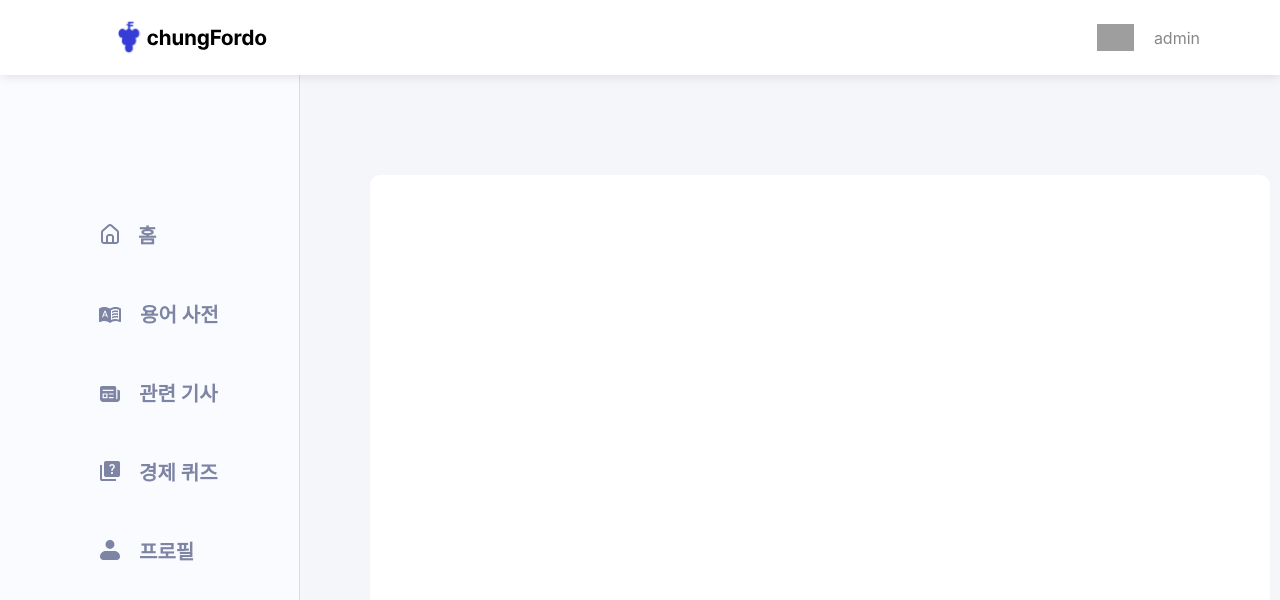
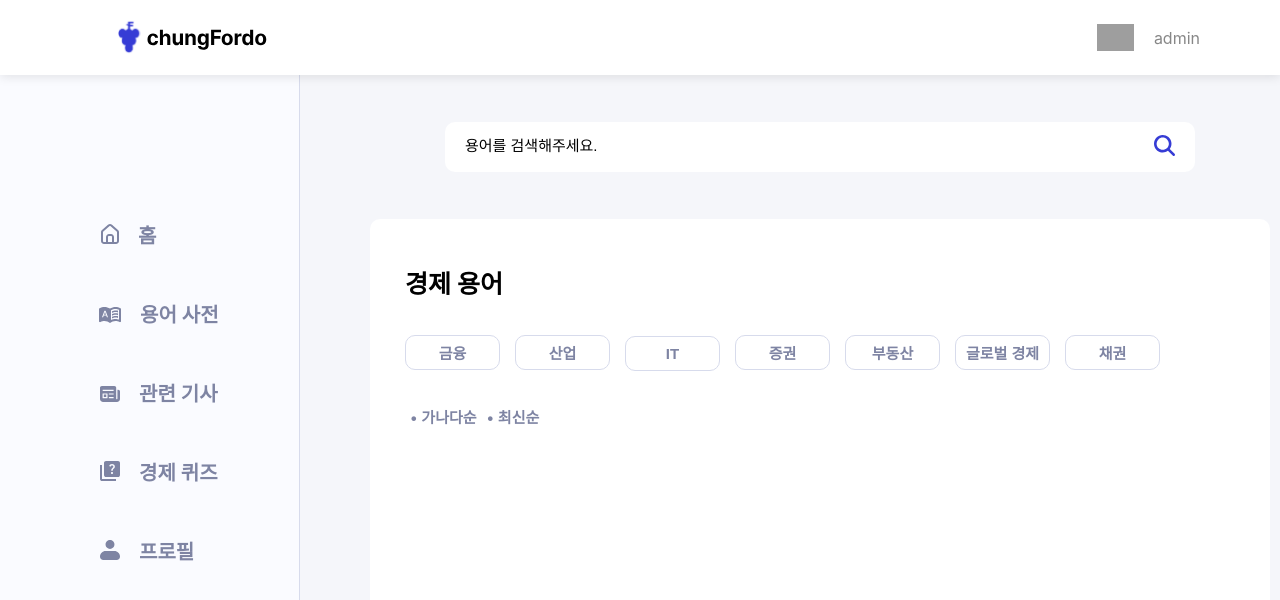
Before and after one commit to teamMinari/MinariWeb, a React (Create React App) app: page /dictionary in a window 1280 px wide. Shown: the top 600 px of the page. Built offline with nearby package versions, Linux system fonts and the light colour scheme; grey boxes are pictures that could not be loaded.

Commit message:
feat :: Dictionary 뷰 일부 구현
Dictionary view

```diff
--- a/src/components/Header/Header.jsx
+++ b/src/components/Header/Header.jsx
@@ -1,15 +1,19 @@
 import React from "react";
 import * as M from "../../styles/HeaderStyle";
+import logoImg from '../../assets/image/logo.svg';
+import profileImg from '../../assets/image/profile.svg';
 
 const header = () => {
   return (
     <M.Form>
       <M.Bar>
         <M.Container>
-          <M.LogoImg />
+          <M.LogoLink to="/">
+            <M.LogoImg src={logoImg} alt="logo" />
+          </M.LogoLink>
         </M.Container>
-        <M.AuthContainer to="./myprofile">
-          <M.MemberProfile />
+        <M.AuthContainer to="/myprofile">
+          <M.MemberProfile src={profileImg} alt="profile" />
           <M.MemberName>admin</M.MemberName>
         </M.AuthContainer>
       </M.Bar>
--- a/src/pages/Dictionary/Dictionary.jsx
+++ b/src/pages/Dictionary/Dictionary.jsx
@@ -2,8 +2,21 @@ import React from "react";
 import * as M from "../../styles/DictionaryStyle";
 import Header from "../../components/Header/Header";
 import Sidebar from "../../components/Sidebar/SideBar";
+import SearchBar from "../../components/SearchBar/SearchBar";
+import { useState } from "react";
 
 const Dictionary = () => {
+  const [selectedTag, setSelectedTag] = useState(null);
+  const [selectedTxt, setSelectedTxt] = useState(null);
+
+  const handleTagClick = (tag) => {
+    setSelectedTag(tag === selectedTag ? null : tag);
+  };
+
+  const handleTxtClick = (txt) => {
+    setSelectedTxt(txt === selectedTxt ? null : txt);
+  };
+
   return (
     <React.Fragment>
       <Header />
@@ -11,9 +24,34 @@ const Dictionary = () => {
       <M.PageContent>
         <Sidebar />
         <M.MainContent>
-          <M.DictionaryContainer>
-
-          </M.DictionaryContainer>
+          <M.CenteredContent>
+            <SearchBar />
+            <M.DictionaryContainer>
+              <M.pageText>경제 용어</M.pageText>
+              <M.btnContainer>
+                <M.tagBtn selected={selectedTag === "금융"}
+                  onClick={() => handleTagClick("금융")}>금융</M.tagBtn>
+                <M.tagBtn selected={selectedTag === "산업"}
+                  onClick={() => handleTagClick("산업")}>산업</M.tagBtn>
+                <M.tagBtn selected={selectedTag === "IT"}
+                  onClick={() => handleTagClick("IT")}>IT</M.tagBtn>
+                <M.tagBtn selected={selectedTag === "증권"}
+                  onClick={() => handleTagClick("증권")}>증권</M.tagBtn>
+                <M.tagBtn selected={selectedTag === "부동산"}
+                  onClick={() => handleTagClick("부동산")}>부동산</M.tagBtn>
+                <M.tagBtn selected={selectedTag === "글로벌 경제"}
+                  onClick={() => handleTagClick("글로벌 경제")}>글로벌 경제</M.tagBtn>
+                <M.tagBtn selected={selectedTag === "채권"}
+                  onClick={() => handleTagClick("채권")}>채권</M.tagBtn>
+              </M.btnContainer>
+              <M.textContainer>
+                <M.textSort selected={selectedTxt === "가나다순"}
+                  onClick={() => handleTxtClick("가나다순")}>• 가나다순</M.textSort>
+                <M.textSort selected={selectedTxt === "최신순"}
+                  onClick={() => handleTxtClick("최신순")}>• 최신순</M.textSort>
+              </M.textContainer>
+            </M.DictionaryContainer>
+          </M.CenteredContent>
         </M.MainContent>
       </M.PageContent>
     </React.Fragment>
--- a/src/styles/DictionaryStyle.js
+++ b/src/styles/DictionaryStyle.js
@@ -1,4 +1,4 @@
-import styled, { createGlobalStyle } from "styled-components";
+import styled, { createGlobalStyle, css } from "styled-components";
 
 export const GlobalStyles = createGlobalStyle`
   * {
@@ -17,9 +17,14 @@ export const PageContent = styled.div`
 `;
 
 export const MainContent = styled.div`
-  flex-grow: 1;
   margin-left: 70px;
-  margin-top: 100px;
+  margin-top: 47px;
+`;
+
+export const CenteredContent = styled.div`
+  display: flex;
+  flex-direction: column;
+  align-items: center;
 `;
 
 export const DictionaryContainer = styled.div`
@@ -27,4 +32,54 @@ export const DictionaryContainer = styled.div`
   height: 1800px;
   background-color: #ffffff;
   border-radius: 10px;
+  margin-top: 47px;
 `;
+
+export const pageText = styled.div`
+  font-weight: 700;
+  font-size: 25px;
+  margin-left: 35px;
+  margin-top: 45px;
+`;
+
+export const btnContainer = styled.div`
+  space-between: 15px;
+  padding: 35px;
+`;
+
+export const tagBtn = styled.button`
+  width: 95px;
+  height: 35px;
+  border-radius: 10px;
+  background-color: #ffffff;
+  border: 1px solid #d7dbec;
+  cursor: pointer;
+  font-size: 15px;
+  font-weight: 600;
+  color: #7e84a3;
+  margin-right: 15px;
+  ${(props) =>
+    props.selected &&
+    css`
+      background-color: #ff9900;
+      color: #ffffff;
+    `}
+`;
+
+export const textContainer = styled.div`
+  margin-left: 40px;
+  display: flex;
+`;
+
+export const textSort = styled.div`
+  font-size: 15px;
+  font-weight: 600;
+  margin-right: 10px;
+  color: #7e84a3;
+  cursor: pointer;
+  ${(props) =>
+    props.selected &&
+    css`
+      color: #000000;
+    `}
+`;
--- a/src/styles/HeaderStyle.js
+++ b/src/styles/HeaderStyle.js
@@ -1,6 +1,4 @@
 import styled from "styled-components";
-import logoImg from '../assets/image/logo.svg';
-import profileImg from '../assets/image/profile.svg';
 import { NavLink } from "react-router-dom";
 
 export const Form = styled.form`
@@ -23,12 +21,14 @@ export const Container = styled.div`
   margin-left: 118px;
 `;
 
-export const LogoImg = styled.img.attrs({
-  src: logoImg,
-  alt: "logo",
-})`
+export const LogoLink = styled(NavLink)`
   display: block;
   width: 150px;
+`;
+
+export const LogoImg = styled.img`
+  display: block;
+  width: 100%;
 `;
 
 export const AuthContainer = styled(NavLink)`
@@ -39,11 +39,8 @@ export const AuthContainer = styled(NavLink)`
   margin-left: auto;
 `;
 
-export const MemberProfile = styled.img.attrs({
-  src: profileImg,
-  alt: "profile",
-})`
-width: 37px;
+export const MemberProfile = styled.img`
+  width: 37px;
 `;
 
 export const MemberName = styled.div`
```
